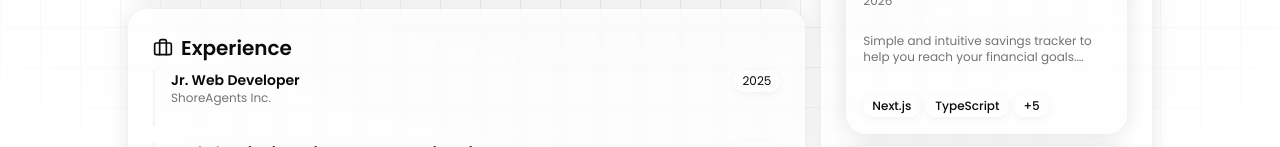
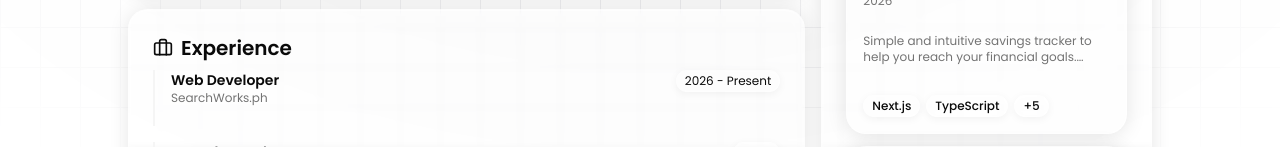
Before and after one commit to Kyle-Pantig/buildwithkyle, a Next.js app: page / in a window 1280 px wide. Shown: the part 653-800 px from the top of the page. Built offline with nearby package versions, Linux system fonts and the light colour scheme.

Commit message:
update the experience

```diff
--- a/src/data/experiences.ts
+++ b/src/data/experiences.ts
@@ -6,6 +6,12 @@ export interface Experience {
 }
 
 export const experiences: Experience[] = [
+  {
+    title: "Web Developer",
+    company: "SearchWorks.ph",
+    period: "2026 - Present",
+    description: "",
+  },
   {
     title: "Jr. Web Developer",
     company: "ShoreAgents Inc.",
```
